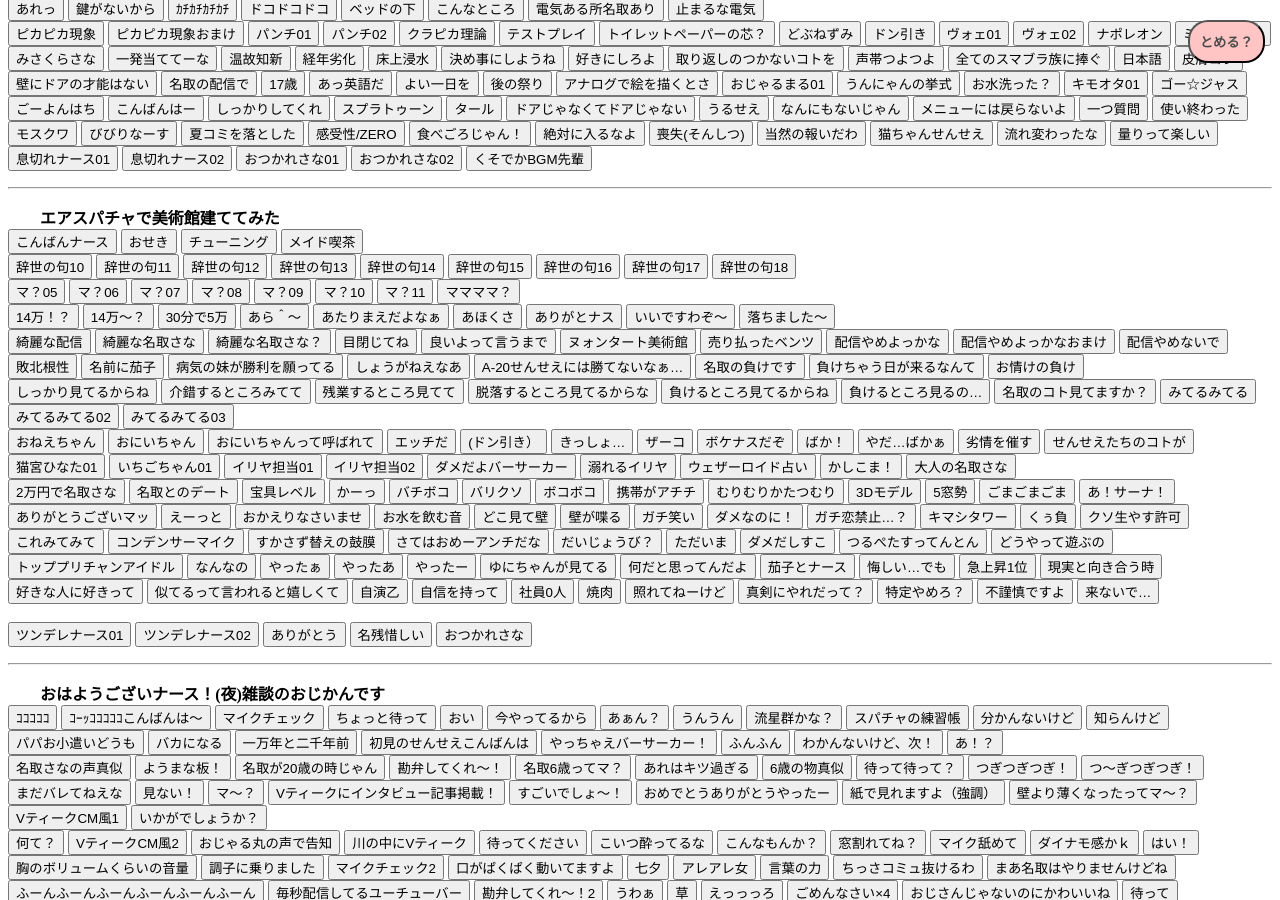
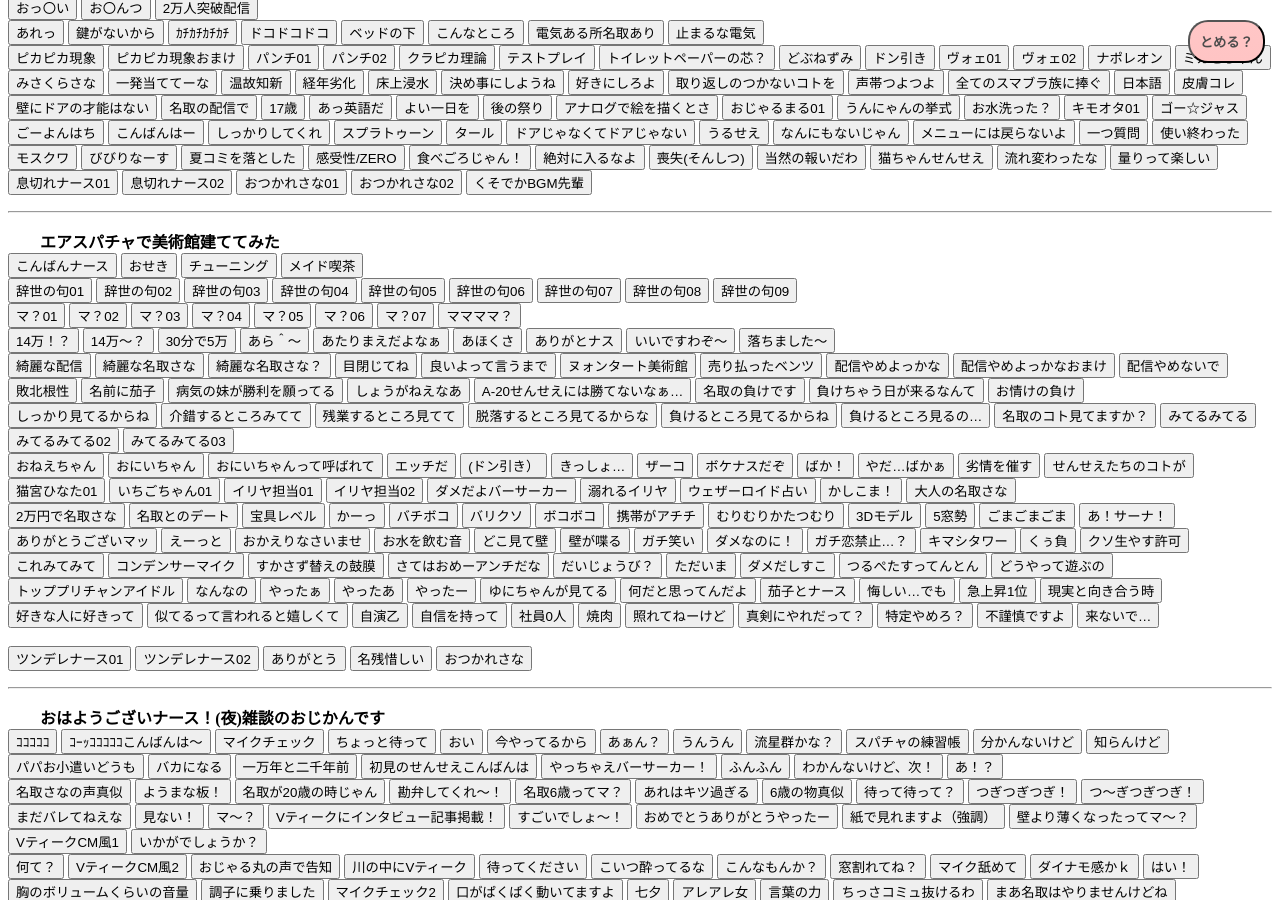
Before and after one commit to sanabutton/sanabutton.github.io, a Jekyll site: the page built from index.html, in a window 1280 px wide and 900 px high, scrolled down 4694 px. Built offline with Jekyll 4.4.1, drawn with Linux system fonts in a browser that asks for light colours; comment, search, counter and statistics services are not loaded; some of the changed text lies outside the part shown.

Commit message:
resolved https://github.com/sanabutton/sanabutton.github.io/issues/148

```diff
--- a/_includes/contents.html
+++ b/_includes/contents.html
@@ -921,10 +921,10 @@
 <hr style="margin: 1em 0 ;">
 　　<b>看護の日…とは言ったものの</b>
 <br>
-<button type="button" class="sounds" data-file="看護の日…とは言ったものの/辞世の句01">辞世の句06</button>
-<button type="button" class="sounds" data-file="看護の日…とは言ったものの/辞世の句02">辞世の句07</button>
-<button type="button" class="sounds" data-file="看護の日…とは言ったものの/辞世の句03">辞世の句08</button>
-<button type="button" class="sounds" data-file="看護の日…とは言ったものの/辞世の句04">辞世の句09</button>
+<button type="button" class="sounds" data-file="看護の日…とは言ったものの/辞世の句01">辞世の句01</button>
+<button type="button" class="sounds" data-file="看護の日…とは言ったものの/辞世の句02">辞世の句02</button>
+<button type="button" class="sounds" data-file="看護の日…とは言ったものの/辞世の句03">辞世の句03</button>
+<button type="button" class="sounds" data-file="看護の日…とは言ったものの/辞世の句04">辞世の句04</button>
 <button type="button" class="sounds" data-file="看護の日…とは言ったものの/辞世の句名取オリジナル">辞世の句名取オリジナル</button>
 <br>
 <button type="button" class="sounds" data-file="看護の日…とは言ったものの/親のBGMより聞いたBGM">親のBGMより聞いたBGM</button>
@@ -1365,23 +1365,23 @@
 <button type="button" class="sounds" data-file="美術館/チューニング">チューニング</button>
 <button type="button" class="sounds" data-file="美術館/メイド喫茶">メイド喫茶</button>
 <br>
-<button type="button" class="sounds" data-file="美術館/辞世の句01">辞世の句10</button>
-<button type="button" class="sounds" data-file="美術館/辞世の句02">辞世の句11</button>
-<button type="button" class="sounds" data-file="美術館/辞世の句03">辞世の句12</button>
-<button type="button" class="sounds" data-file="美術館/辞世の句04">辞世の句13</button>
-<button type="button" class="sounds" data-file="美術館/辞世の句05">辞世の句14</button>
-<button type="button" class="sounds" data-file="美術館/辞世の句06">辞世の句15</button>
-<button type="button" class="sounds" data-file="美術館/辞世の句07">辞世の句16</button>
-<button type="button" class="sounds" data-file="美術館/辞世の句08">辞世の句17</button>
-<button type="button" class="sounds" data-file="美術館/辞世の句09">辞世の句18</button>
-<br>
-<button type="button" class="sounds" data-file="美術館/マ？01">マ？05</button>
-<button type="button" class="sounds" data-file="美術館/マ？02">マ？06</button>
-<button type="button" class="sounds" data-file="美術館/マ？03">マ？07</button>
-<button type="button" class="sounds" data-file="美術館/マ？04">マ？08</button>
-<button type="button" class="sounds" data-file="美術館/マ？05">マ？09</button>
-<button type="button" class="sounds" data-file="美術館/マ？06">マ？10</button>
-<button type="button" class="sounds" data-file="美術館/マ？07">マ？11</button>
+<button type="button" class="sounds" data-file="美術館/辞世の句01">辞世の句01</button>
+<button type="button" class="sounds" data-file="美術館/辞世の句02">辞世の句02</button>
+<button type="button" class="sounds" data-file="美術館/辞世の句03">辞世の句03</button>
+<button type="button" class="sounds" data-file="美術館/辞世の句04">辞世の句04</button>
+<button type="button" class="sounds" data-file="美術館/辞世の句05">辞世の句05</button>
+<button type="button" class="sounds" data-file="美術館/辞世の句06">辞世の句06</button>
+<button type="button" class="sounds" data-file="美術館/辞世の句07">辞世の句07</button>
+<button type="button" class="sounds" data-file="美術館/辞世の句08">辞世の句08</button>
+<button type="button" class="sounds" data-file="美術館/辞世の句09">辞世の句09</button>
+<br>
+<button type="button" class="sounds" data-file="美術館/マ？01">マ？01</button>
+<button type="button" class="sounds" data-file="美術館/マ？02">マ？02</button>
+<button type="button" class="sounds" data-file="美術館/マ？03">マ？03</button>
+<button type="button" class="sounds" data-file="美術館/マ？04">マ？04</button>
+<button type="button" class="sounds" data-file="美術館/マ？05">マ？05</button>
+<button type="button" class="sounds" data-file="美術館/マ？06">マ？06</button>
+<button type="button" class="sounds" data-file="美術館/マ？07">マ？07</button>
 <button type="button" class="sounds" data-file="美術館/ママママ">ママママ？</button>
 <br>
 <button type="button" class="sounds" data-file="美術館/14万！？">14万！？</button>
@@ -3093,5 +3093,5 @@
 <button type="button" class="sounds" data-file="さなボタン2だけでせんせえたちと会話がなりたつのか/ﾎﾞﾀﾝ「公園デビューイキりマウント」">ﾎﾞﾀﾝ「公園デビューイキりマウント」</button>
 <button type="button" class="sounds" data-file="さなボタン2だけでせんせえたちと会話がなりたつのか/これ好き2">これ好き2</button>
 <button type="button" class="sounds" data-file="さなボタン2だけでせんせえたちと会話がなりたつのか/他なんか面白いのある？">他なんか面白いのある？</button>
-<button type="button" class="sounds" data-file="さなボタン2だけでせんせえたちと会話がなりたつのか/ﾎﾞﾀﾝ「こんかこともうやめまｓ">ﾎﾞﾀﾝ「こんかこともうやめまｓ</button>
-<br>
+<button type="button" class="sounds" data-file="さなボタン2だけでせんせえたちと会話がなりたつのか/ﾎﾞﾀﾝ「こんかこともうやめまｓ">ﾎﾞﾀﾝ「こんなこともうやめまｓ</button>
+<br>
--- a/_includes/update-log.html
+++ b/_includes/update-log.html
@@ -1,4 +1,6 @@
 <span class="add-num"><br>
+	<b>10/20 <u>すまん湖（無修正）ボタンを追加しました。美術館回とかで番号が途中から始まってるやつを直しました。</u></b>
+	<br>
 	<b>10/19 <u>7月後半の配信アーカイブ（雑談回と7万人記念）のボイスを追加しました。</u></b>
 	<br>
 	<b>10/17 <u>7月前半の配信アーカイブ（雑談回とBBQ回）のボイスを追加しました。</u></b>
```
